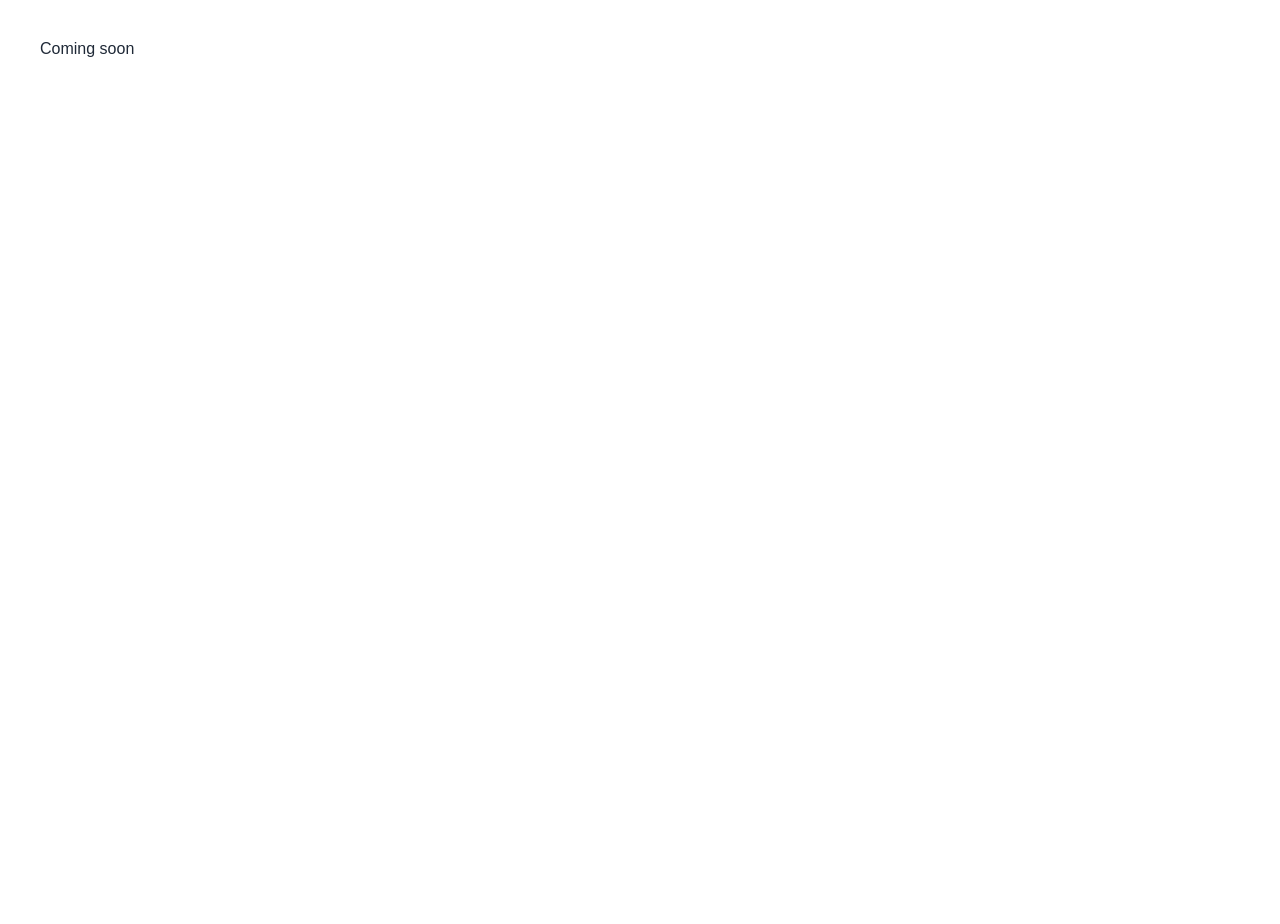
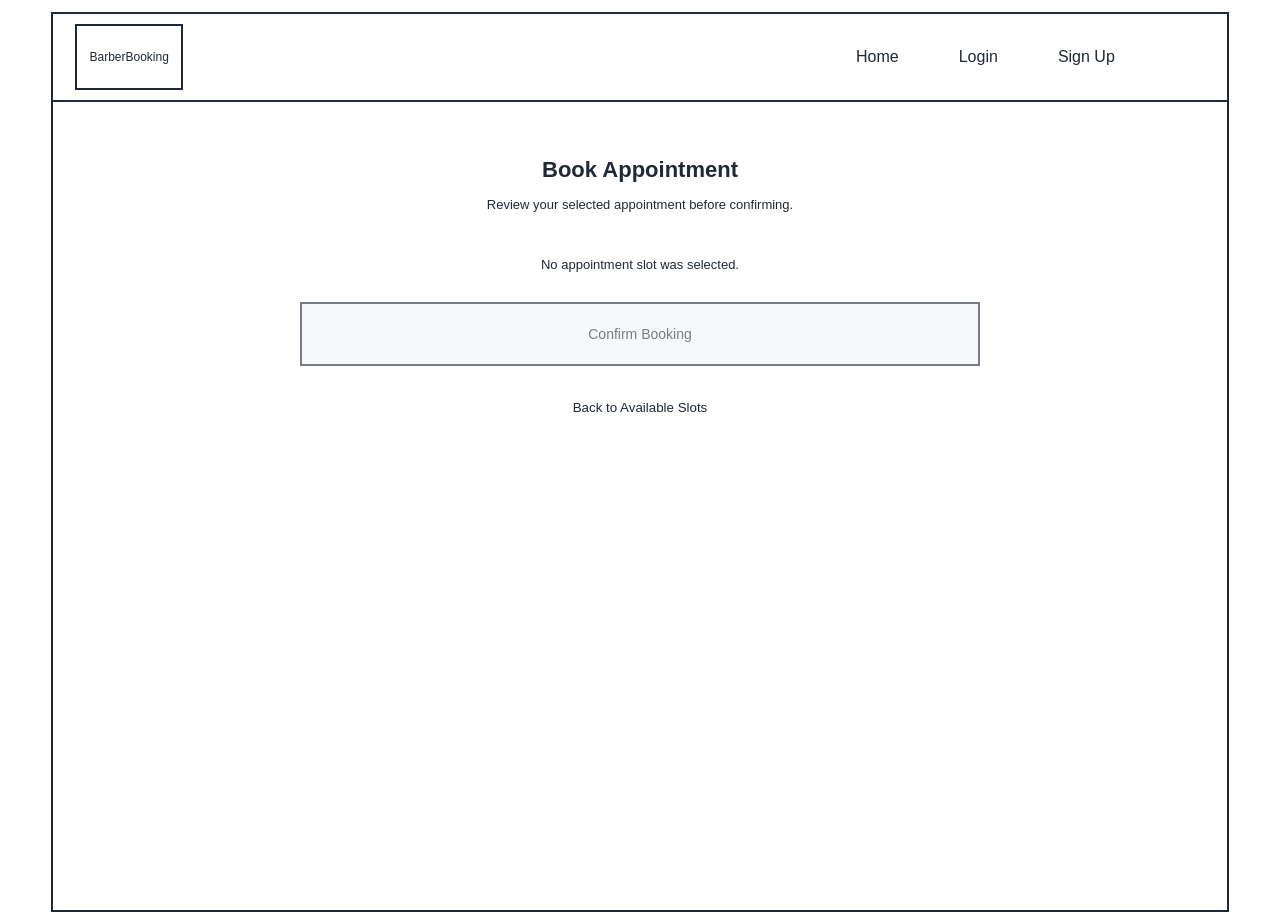
Before and after one commit to Irving999/barberbooking, a React (Vite) app in the folder frontend/: page /booking in a window 1280 px wide. Before the commit the page ends 800 px from the top, so only its background shows below. Built offline with nearby package versions, Linux system fonts and the light colour scheme.

Commit message:
Add BookingPage

```diff
--- a/frontend/src/App.tsx
+++ b/frontend/src/App.tsx
@@ -2,6 +2,7 @@ import { BrowserRouter, Routes, Route } from "react-router-dom";
 import HomePage from "./pages/HomePage";
 import LoginPage from "./pages/LoginPage";
 import SlotsPage from "./pages/SlotsPage";
+import BookingPage from "./pages/BookingPage";
 
 function Placeholder() {
   return <div style={{ padding: "40px" }}>Coming soon</div>;
@@ -14,9 +15,9 @@ export default function App() {
         <Route path="/" element={<HomePage />} />
         <Route path="/login" element={<LoginPage />} />
         <Route path="/slots" element={<SlotsPage />} />
+        <Route path="/booking" element={<BookingPage />} />
 
         <Route path="/signup" element={<Placeholder />} />
-        <Route path="/booking" element={<Placeholder />} />
         <Route path="/confirmation" element={<Placeholder />} />
         <Route path="/appointments" element={<Placeholder />} />
         <Route path="/provider" element={<Placeholder />} />
--- a/frontend/src/index.css
+++ b/frontend/src/index.css
@@ -188,3 +188,37 @@ a {
 .slot-book-button:hover {
   background: #e5e7eb;
 }
+
+.appointment-summary {
+  border: 2px solid #1f2937;
+  margin-bottom: 30px;
+}
+
+.summary-row {
+  display: flex;
+  justify-content: space-between;
+  gap: 30px;
+  padding: 18px 20px;
+  border-bottom: 1px solid #9ca3af;
+  font-size: 13px;
+}
+
+.summary-row:last-child {
+  border-bottom: none;
+}
+
+.secondary-button {
+  display: block;
+  width: 100%;
+  margin-top: 18px;
+  padding: 16px;
+  border: none;
+  background: transparent;
+  color: #1f2937;
+  text-align: center;
+  cursor: pointer;
+}
+
+.secondary-button:hover {
+  text-decoration: underline;
+}
--- /dev/null
+++ b/frontend/src/pages/BookingPage.tsx
@@ -0,0 +1,177 @@
+import { useEffect, useState } from "react";
+import { useNavigate } from "react-router-dom";
+import Navbar from "../components/Navbar";
+
+type Slot = {
+  slotId: number;
+  barberName: string;
+  serviceName: string;
+  slotDate: string;
+  startTime: string;
+  endTime: string;
+};
+
+export default function BookingPage() {
+  const navigate = useNavigate();
+
+  const [slot, setSlot] = useState<Slot | null>(null);
+  const [message, setMessage] = useState("");
+  const [loading, setLoading] = useState(false);
+
+  useEffect(() => {
+    const savedSlot = sessionStorage.getItem("selectedSlot");
+
+    if (!savedSlot) {
+      setMessage("No appointment slot was selected.");
+      return;
+    }
+
+    setSlot(JSON.parse(savedSlot));
+  }, []);
+
+  async function confirmBooking() {
+    if (!slot) {
+      return;
+    }
+
+    setMessage("");
+    setLoading(true);
+
+    try {
+      const response = await fetch("/api/appointments", {
+        method: "POST",
+        headers: {
+          "Content-Type": "application/json",
+        },
+        credentials: "include",
+        body: JSON.stringify({
+          slotId: slot.slotId,
+        }),
+      });
+
+      if (response.status === 401 || response.status === 403) {
+        setMessage(
+          "You must be logged in as a customer to book an appointment."
+        );
+        return;
+      }
+
+      if (response.status === 409) {
+        setMessage(
+          "That slot is no longer available. Please choose another time."
+        );
+        return;
+      }
+
+      if (!response.ok) {
+        let errorMessage = "Unable to book appointment.";
+
+        try {
+          const error = await response.json();
+
+          if (error.error) {
+            errorMessage = error.error;
+          }
+        } catch {
+          // Keep default message.
+        }
+
+        setMessage(errorMessage);
+        return;
+      }
+
+      sessionStorage.setItem(
+        "confirmedAppointment",
+        JSON.stringify(slot)
+      );
+
+      sessionStorage.removeItem("selectedSlot");
+
+      navigate("/confirmation");
+    } catch {
+      setMessage("Unable to connect to the server.");
+    } finally {
+      setLoading(false);
+    }
+  }
+
+  return (
+    <div className="page-shell">
+      <Navbar />
+
+      <main className="page-content">
+        <div className="page-title">
+          <h1>Book Appointment</h1>
+          <p>
+            Review your selected appointment before confirming.
+          </p>
+        </div>
+
+        {slot && (
+          <div className="appointment-summary">
+            <div className="summary-row">
+              <span>Barber</span>
+              <strong>{slot.barberName}</strong>
+            </div>
+
+            <div className="summary-row">
+              <span>Service</span>
+              <strong>{slot.serviceName}</strong>
+            </div>
+
+            <div className="summary-row">
+              <span>Date</span>
+              <strong>{slot.slotDate}</strong>
+            </div>
+
+            <div className="summary-row">
+              <span>Time</span>
+              <strong>
+                {formatTime(slot.startTime)}
+                {" - "}
+                {formatTime(slot.endTime)}
+              </strong>
+            </div>
+          </div>
+        )}
+
+        <div className="message-box">
+          {message}
+        </div>
+
+        <button
+          className="primary-button"
+          type="button"
+          onClick={confirmBooking}
+          disabled={!slot || loading}
+        >
+          {loading ? "Booking..." : "Confirm Booking"}
+        </button>
+
+        <button
+          className="secondary-button"
+          type="button"
+          onClick={() => navigate("/slots")}
+        >
+          Back to Available Slots
+        </button>
+      </main>
+    </div>
+  );
+}
+
+function formatTime(time: string) {
+  const [hourString, minute] = time.split(":");
+
+  let hour = Number(hourString);
+
+  const suffix = hour >= 12 ? "PM" : "AM";
+
+  hour = hour % 12;
+
+  if (hour === 0) {
+    hour = 12;
+  }
+
+  return `${hour}:${minute} ${suffix}`;
+}
```
